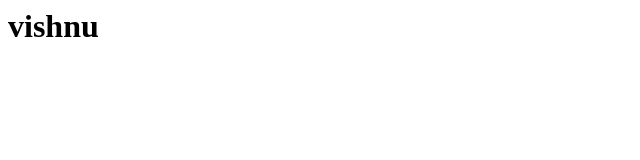
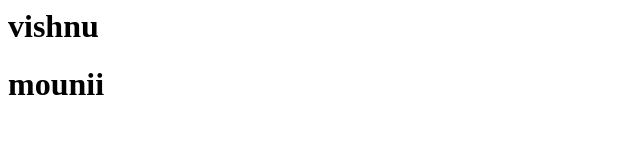
Before and after one commit to vishnu-valleti/clonethree, a plain HTML site: page index.html in a window 1280 px wide. Shown: the whole page, without its empty margins (0-640 px from the left). Drawn offline with Linux system fonts and the light colour scheme.

Commit message:
vijayawada code

```diff
--- a/index.html
+++ b/index.html
@@ -1 +1,2 @@
 <h1>vishnu</h1>
+<h1>mounii</h1>
```
